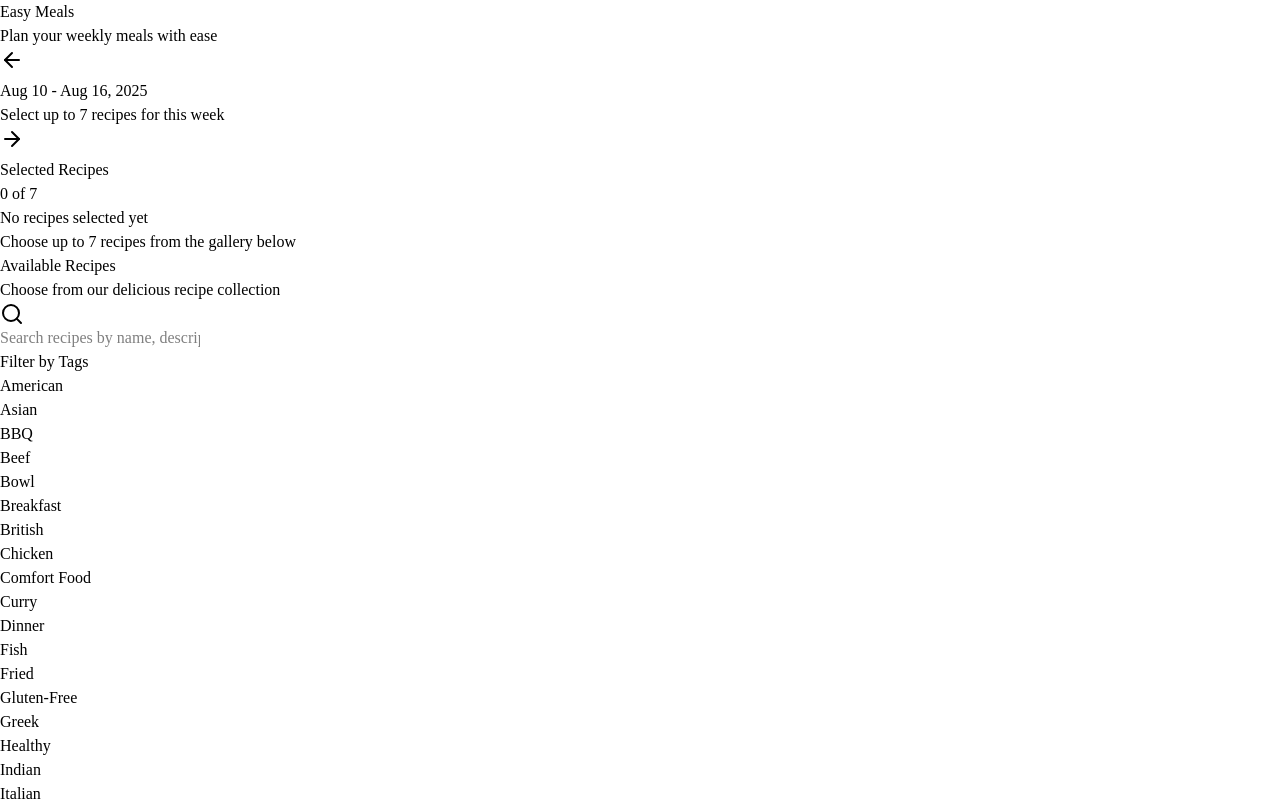
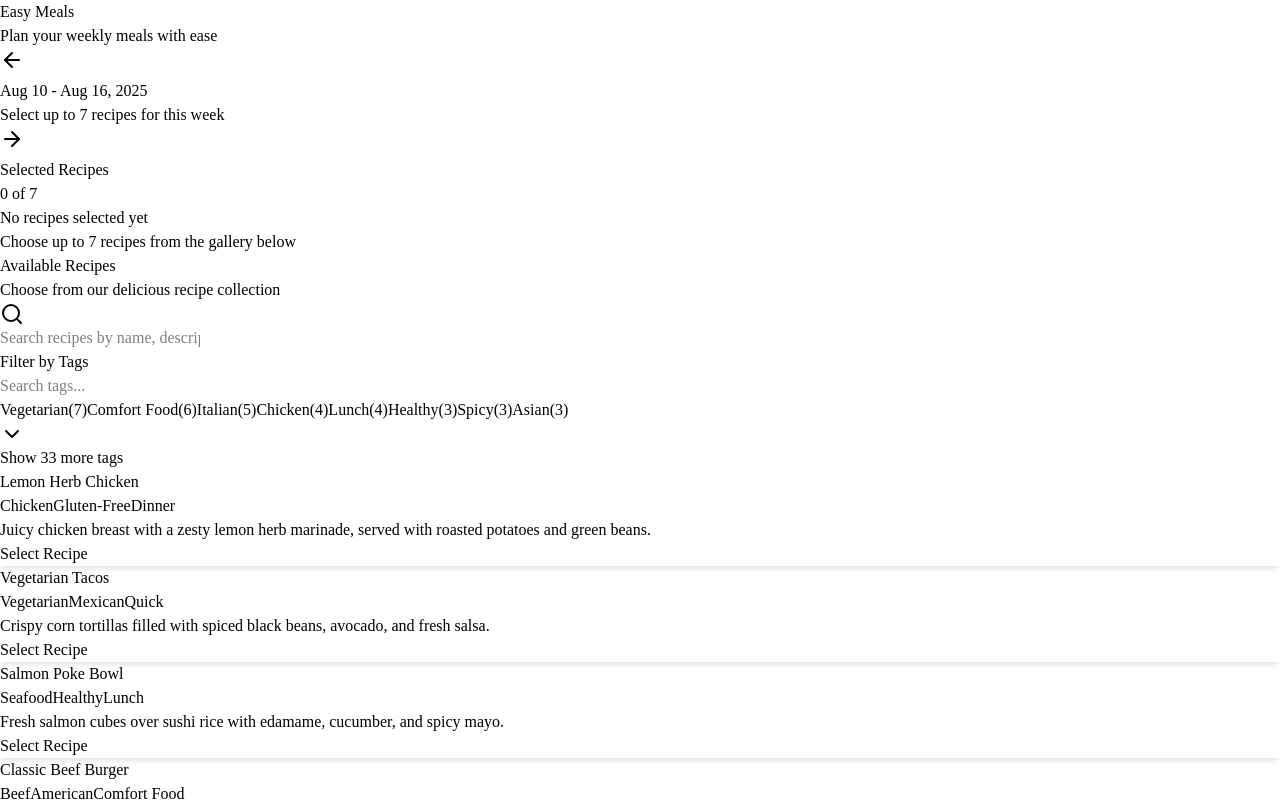
Before and after one commit to corbinmurray/easy-meals, a Next.js app in the folder apps/web/: page / in a window 1280 px wide. Shown: the top 801 px of the page. Built offline with nearby package versions, Linux system fonts and the light colour scheme; grey boxes are pictures that could not be loaded.

Commit message:
feat: enhance RecipeGrid with tag filtering improvements; add tag search functionality, display tag counts, and implement show more/less feature for tags

```diff
--- a/apps/web/components/WeeklyMealSelector/RecipeGrid.tsx
+++ b/apps/web/components/WeeklyMealSelector/RecipeGrid.tsx
@@ -3,7 +3,6 @@
 import RecipeCard from "@/components/RecipeCard";
 import type { Recipe } from "@/types/meal-planner";
 import { Badge } from "@workspace/ui/components/badge";
-import { Checkbox } from "@workspace/ui/components/checkbox";
 import { Input } from "@workspace/ui/components/input";
 import {
   Pagination,
@@ -13,7 +12,7 @@ import {
   PaginationNext,
   PaginationPrevious,
 } from "@workspace/ui/components/pagination";
-import { Search } from "lucide-react";
+import { ChevronDown, ChevronUp, Search, X } from "lucide-react";
 import { motion } from "motion/react";
 import { useEffect, useMemo, useState } from "react";
 
@@ -47,6 +46,8 @@ export default function RecipeGrid({
 
   // State for tag filtering
   const [selectedTags, setSelectedTags] = useState<string[]>([]);
+  const [showAllTags, setShowAllTags] = useState(false);
+  const [tagSearchTerm, setTagSearchTerm] = useState("");
 
   // State for pagination
   const [currentPage, setCurrentPage] = useState(1);
@@ -65,14 +66,41 @@ export default function RecipeGrid({
     setCurrentPage(1);
   }, [debouncedSearchTerm, selectedTags]);
 
-  // Extract unique tags from all recipes
-  const availableTags = useMemo(() => {
-    const tagSet = new Set<string>();
+  // Reset show all tags when tag search changes
+  useEffect(() => {
+    setShowAllTags(false);
+  }, [tagSearchTerm]);
+
+  // Extract unique tags with frequency from all recipes
+  const tagData = useMemo(() => {
+    const tagCounts = new Map<string, number>();
     recipes.forEach((recipe) => {
-      recipe.tags?.forEach((tag) => tagSet.add(tag));
+      recipe.tags?.forEach((tag) => {
+        tagCounts.set(tag, (tagCounts.get(tag) || 0) + 1);
       });
-    return Array.from(tagSet).sort();
+    });
+
+    // Convert to array and sort by frequency (most popular first)
+    return Array.from(tagCounts.entries())
+      .map(([tag, count]) => ({ tag, count }))
+      .sort((a, b) => b.count - a.count);
   }, [recipes]);
+
+  // Filter tags based on search term
+  const filteredTagData = useMemo(() => {
+    if (!tagSearchTerm.trim()) return tagData;
+
+    const searchLower = tagSearchTerm.toLowerCase();
+    return tagData.filter(({ tag }) => tag.toLowerCase().includes(searchLower));
+  }, [tagData, tagSearchTerm]);
+
+  // Determine which tags to display
+  const displayedTags = useMemo(() => {
+    const tagsToShow = showAllTags
+      ? filteredTagData
+      : filteredTagData.slice(0, 8);
+    return tagsToShow;
+  }, [filteredTagData, showAllTags]);
 
   // Search and filter logic
   const filteredRecipes = useMemo(() => {
@@ -169,27 +197,48 @@ export default function RecipeGrid({
         )}
 
         {/* Tag Filtering */}
-        {enableTagFiltering && availableTags.length > 0 && (
+        {enableTagFiltering && tagData.length > 0 && (
           <motion.div
             initial={{ opacity: 0, y: -10 }}
             animate={{ opacity: 1, y: 0 }}
             transition={{ duration: 0.3, delay: 0.1 }}
           >
-            <h4 className="text-sm font-medium mb-3">Filter by Tags</h4>
+            <div className="flex items-center justify-between mb-3">
+              <h4 className="text-sm font-medium">Filter by Tags</h4>
+              {selectedTags.length > 0 && (
+                <button
+                  onClick={() => setSelectedTags([])}
+                  className="text-xs text-muted-foreground hover:text-foreground flex items-center gap-1"
+                >
+                  <X className="h-3 w-3" />
+                  Clear all
+                </button>
+              )}
+            </div>
+
+            {/* Tag search input (only show if there are many tags) */}
+            {tagData.length > 12 && (
+              <div className="mb-3">
+                <Input
+                  type="text"
+                  placeholder="Search tags..."
+                  value={tagSearchTerm}
+                  onChange={(e) => setTagSearchTerm(e.target.value)}
+                  className="text-sm h-8"
+                />
+              </div>
+            )}
+
+            {/* Available tags */}
+            <div className="space-y-2">
               <div className="flex flex-wrap gap-2">
-              {availableTags.map((tag) => {
+                {displayedTags.map(({ tag, count }) => {
                   const isSelected = selectedTags.includes(tag);
                   return (
-                  <motion.div
+                    <motion.button
                       key={tag}
                       whileHover={{ scale: 1.02 }}
                       whileTap={{ scale: 0.98 }}
-                  >
-                    <Badge
-                      variant={isSelected ? "default" : "secondary"}
-                      className={`cursor-pointer transition-colors ${
-                        isSelected ? "bg-primary text-primary-foreground" : ""
-                      }`}
                       onClick={() => {
                         setSelectedTags((prev) =>
                           isSelected
@@ -197,17 +246,52 @@ export default function RecipeGrid({
                             : [...prev, tag]
                         );
                       }}
+                      className="group"
                     >
-                      <Checkbox
-                        checked={isSelected}
-                        className="mr-2 h-3 w-3"
-                        readOnly
-                      />
+                      <Badge
+                        variant={isSelected ? "default" : "secondary"}
+                        className={`cursor-pointer transition-all duration-200 text-xs ${
+                          isSelected
+                            ? "bg-primary text-primary-foreground shadow-sm"
+                            : "hover:bg-secondary/80"
+                        }`}
+                      >
                         {tag}
+                        <span className="ml-1 text-xs opacity-70">
+                          ({count})
+                        </span>
                       </Badge>
-                  </motion.div>
+                    </motion.button>
                   );
                 })}
+              </div>
+
+              {/* Show more/less button */}
+              {filteredTagData.length > 8 && (
+                <button
+                  onClick={() => setShowAllTags(!showAllTags)}
+                  className="text-xs text-muted-foreground hover:text-foreground flex items-center gap-1 mt-2"
+                >
+                  {showAllTags ? (
+                    <>
+                      <ChevronUp className="h-3 w-3" />
+                      Show less tags
+                    </>
+                  ) : (
+                    <>
+                      <ChevronDown className="h-3 w-3" />
+                      Show {filteredTagData.length - 8} more tags
+                    </>
+                  )}
+                </button>
+              )}
+
+              {/* No tags found message */}
+              {tagSearchTerm && filteredTagData.length === 0 && (
+                <p className="text-xs text-muted-foreground">
+                  No tags found matching "{tagSearchTerm}"
+                </p>
+              )}
             </div>
           </motion.div>
         )}
```
Lines whose indentation alone changed are shown as unchanged.
